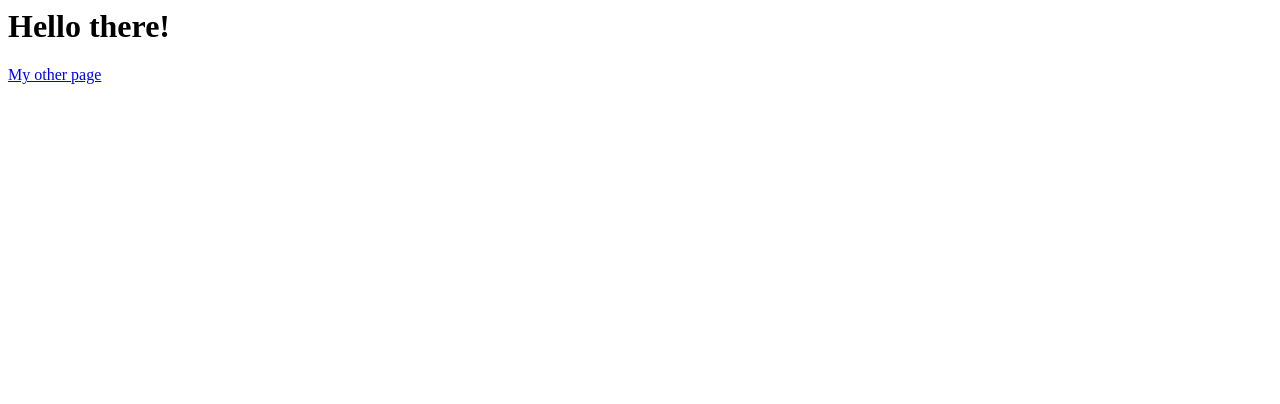
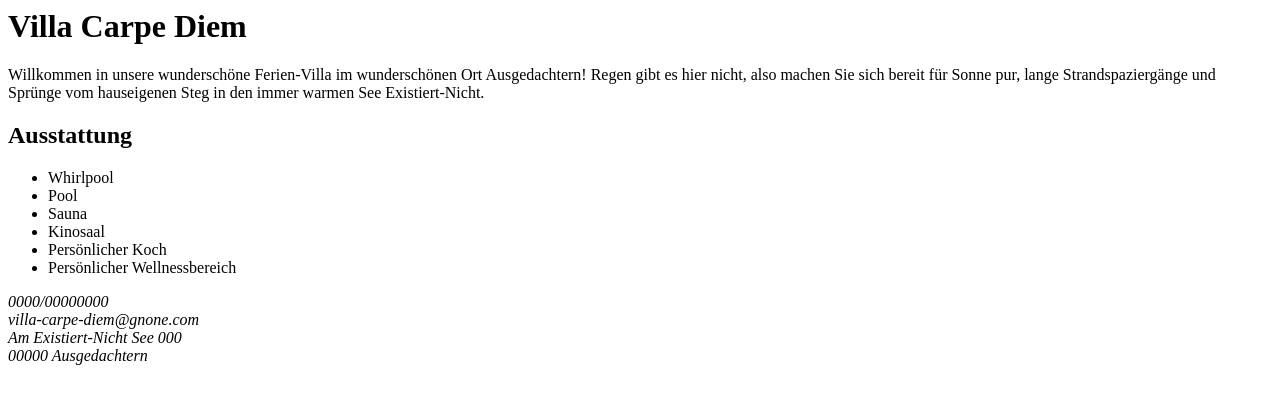
Before and after one commit to evaswart/Exercise-1, a plain HTML site: page index.html in a window 1280 px wide. Drawn offline with Linux system fonts and the light colour scheme.

Commit message:
index.html edit

```diff
--- a/index.html
+++ b/index.html
@@ -5,7 +5,31 @@
     <!-- <link rel="stylesheet" type="text/css" href="styles.css"> -->
   </head>
   <body>
-    <h1>Hello there!</h1>
-    <a href="/me.html">My other page</a>
+    <header>
+    <h1>Villa Carpe Diem</h1>
+    </header>
+    <main>
+      <p>Willkommen in unsere wunderschöne Ferien-Villa im wunderschönen Ort
+      Ausgedachtern! Regen gibt es hier nicht, also machen Sie sich bereit für Sonne pur, lange
+      Strandspaziergänge und Sprünge vom hauseigenen Steg in den immer warmen See
+      Existiert-Nicht.</p>
+      <h2>Ausstattung</h2>
+      <ul>
+        <li>Whirlpool</li>
+        <li>Pool</li>
+        <li>Sauna</li>
+        <li>Kinosaal</li>
+        <li>Persönlicher Koch</li>
+        <li>Persönlicher Wellnessbereich</li>
+      </ul>
+    </main>
+    <footer>
+      <address>
+      0000/00000000 <br>
+      villa-carpe-diem@gnone.com<br>
+      Am Existiert-Nicht See 000<br>
+      00000 Ausgedachtern<br>
+      </address>
+    </footer>
   </body>
 </html>
```
